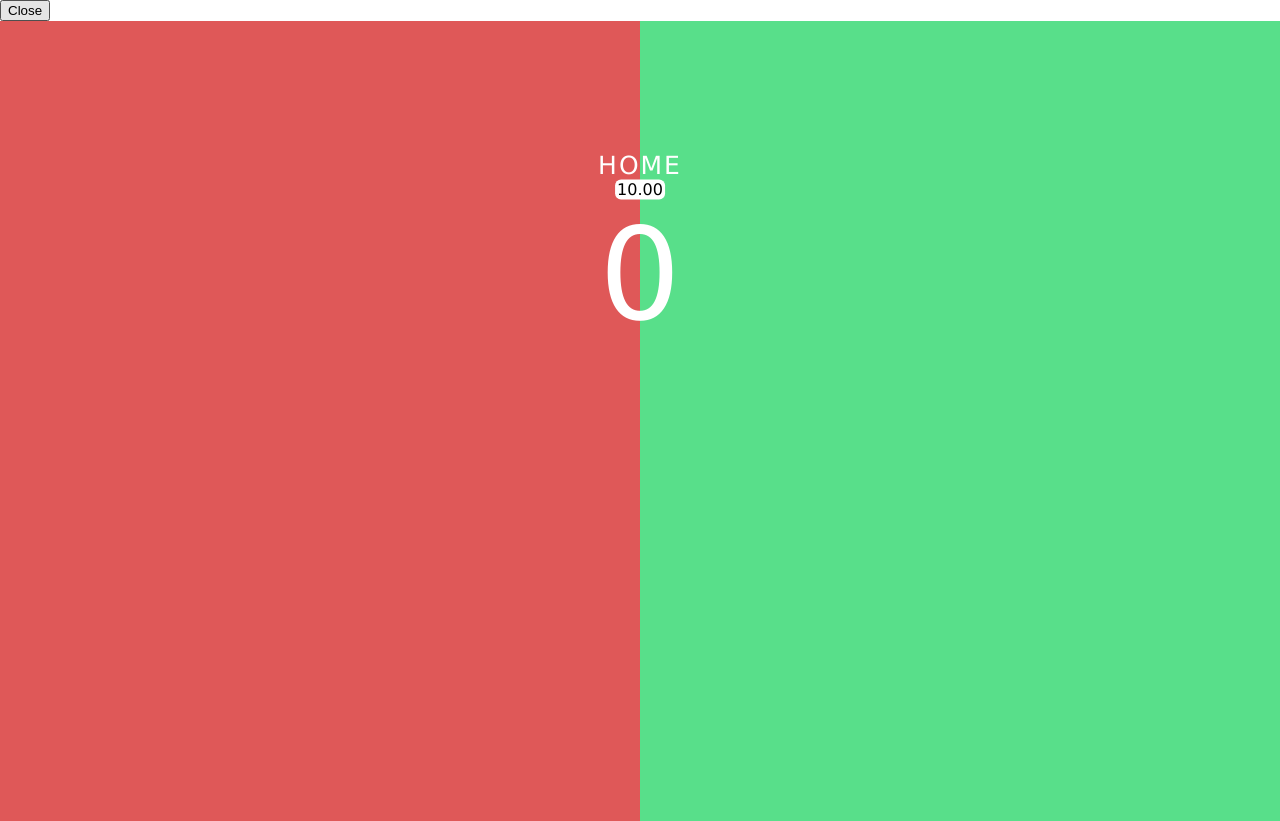
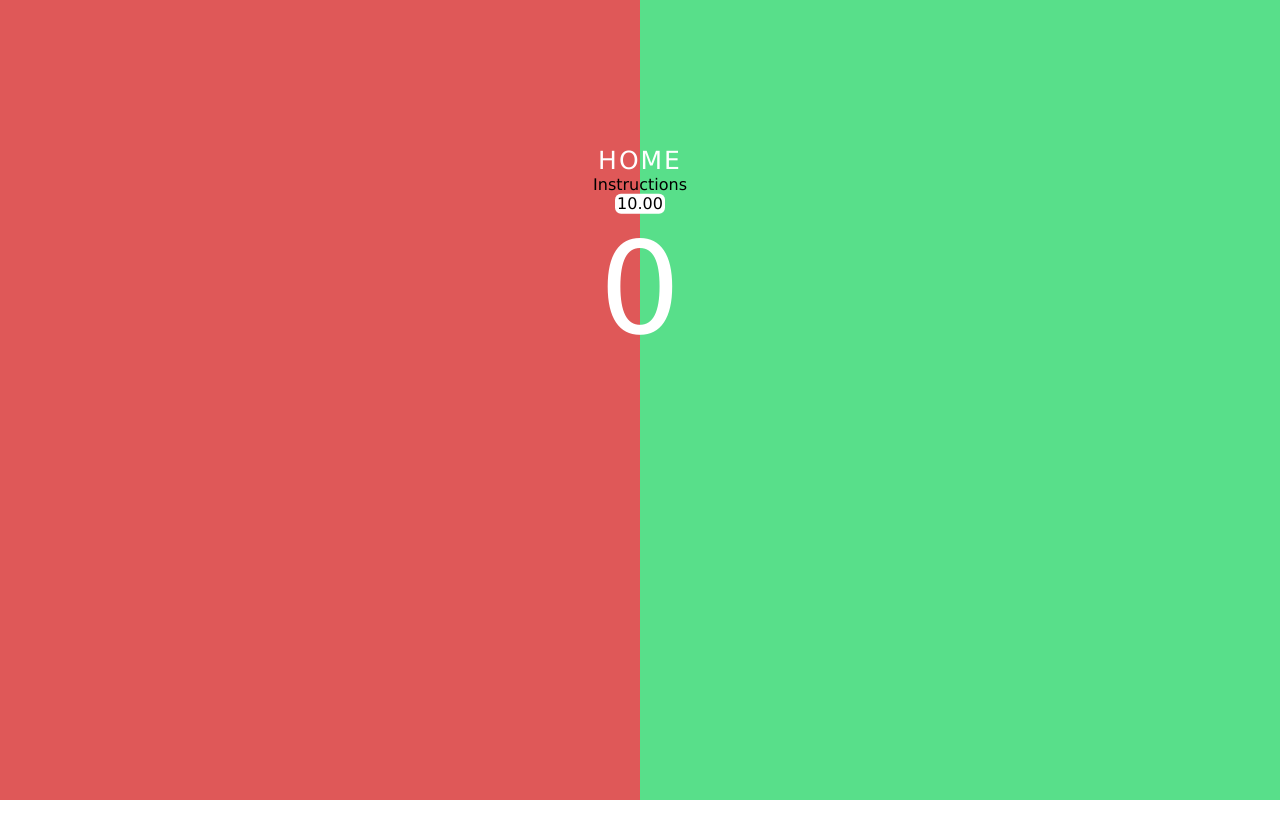
Before and after one commit to Lawrence970/Atlas, a website: page public/quickPick.html in a window 1280 px wide. After the commit the page ends 800 px from the top, so only its background shows below. Drawn offline with Linux system fonts and the light colour scheme.

Commit message:
adding modal

```diff
--- a/public/quickPick.html
+++ b/public/quickPick.html
@@ -13,17 +13,14 @@
 
         <div class="center-info">
             <nav id="home-button"><a href="index.html">HOME</a></nav>
+            <span id="instructions-button">Instructions</span>
             <span id="tic-timer">10.00</span>
             <span id="score-counter">0</span>
         </div>
 
         <!-- modal for instructions -->
-        <div>
-            <button id ="close-instructions-modal">Close</button>
-        </div>
         <dialog id="instructions-modal">
-
-
+            <button type="button" id ="close-instructions-modal">Close</button>
         </dialog>
 
 
```
Also changed, not shown: 1 other file.
